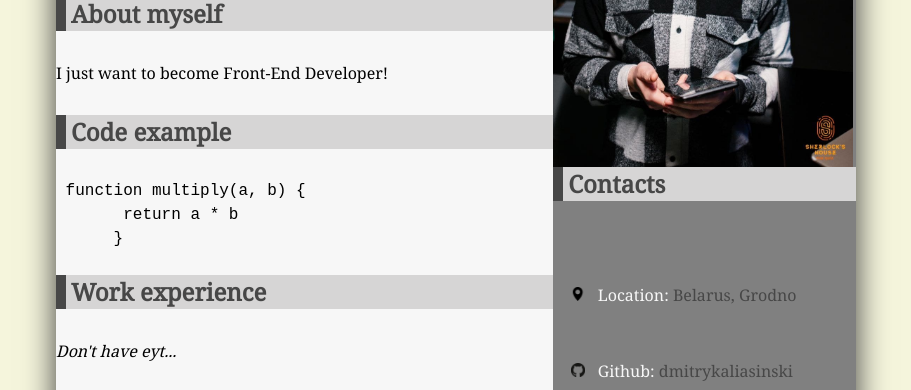
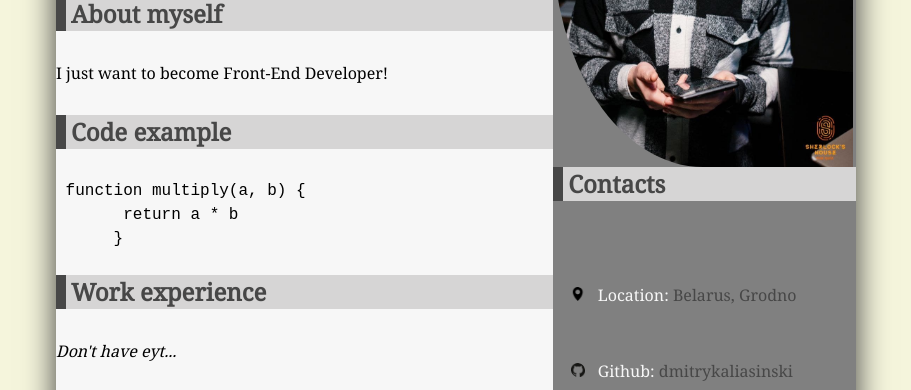
Before and after one commit to dmitrykaliasinski/rsschool-cv, a plain HTML site: page index.html in a window 1280 px wide. Shown: the part 303-693 px from the top of the page, without its empty margins (184-1095 px from the left). Drawn offline with Linux system fonts and the light colour scheme.

Commit message:
feat: border-radius for avatar

```diff
--- a/style.css
+++ b/style.css
@@ -85,8 +85,12 @@ a:hover {
   color: #f7f7f7;
 }
 
-@media (max-width: 786px) {
+/* @media (max-width: 786px) {
   .contacts {
     width: 100%;
   }
+} */
+
+.contacts img {
+  border-radius: 0% 50% 0% 50%;
 }
```
